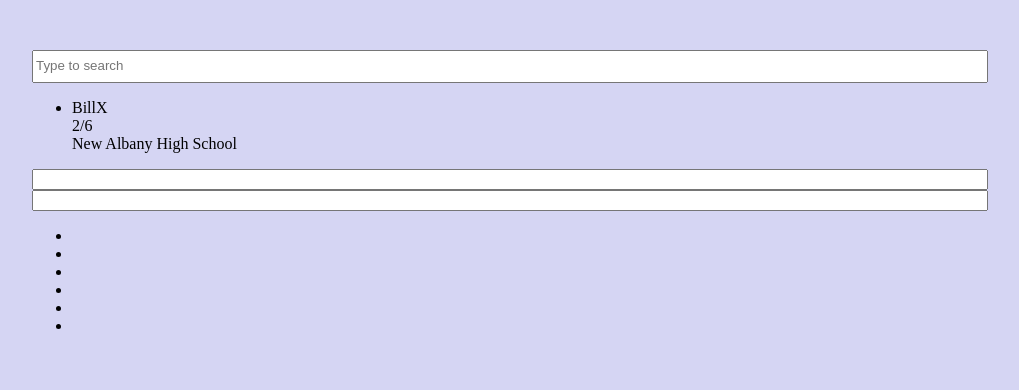
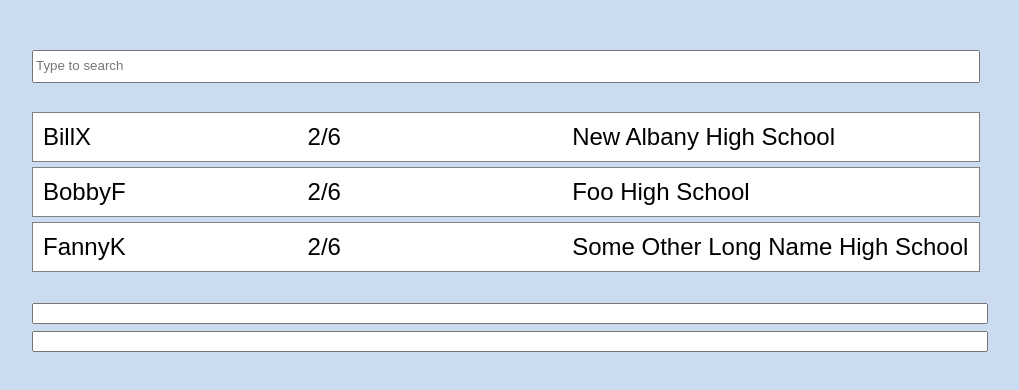
Before and after one commit to Lifetown-Columbus/lifetown_clinic, a website with bundled scripts: page src/public/index.html in a window 1280 px wide. Shown: the whole page, without its empty margins (134-1153 px from the left). Built offline with nearby package versions, Linux system fonts and the light colour scheme.

Commit message:
fixed styling for result list

```diff
--- a/src/public/app.css
+++ b/src/public/app.css
@@ -1,5 +1,32 @@
 body {
-  background-color: rgb(213, 213, 243);
+  background-color: rgb(204, 220, 240);
+  font-family: sans-serif;
+  font-size: 1.5em;
+}
+
+ul {
+    list-style: none;
+    padding: 0;
+}
+
+.results > li {
+    display: flex;
+    background-color: white;
+    padding: 10px;
+    margin-top: 5px;
+    border: 1px solid gray;
+}
+
+.results .name{
+    flex: 2
+}
+
+.results .progress{
+    flex: 2
+}
+
+.results .school{
+    flex: 3
 }
 
 .container {
@@ -10,6 +37,9 @@ body {
     margin-top: 50px;
 }
 
+.search {
+    display: flex;
+}
 .search > input {
     line-height: 2;
 }
--- a/src/public/index.html
+++ b/src/public/index.html
@@ -22,6 +22,16 @@
           <div class="progress">2/6</div>
           <div class="school">New Albany High School</div>
         </li>
+        <li>
+          <div class="name">BobbyF</div>
+          <div class="progress">2/6</div>
+          <div class="school">Foo High School</div>
+        </li>
+        <li>
+          <div class="name">FannyK</div>
+          <div class="progress">2/6</div>
+          <div class="school">Some Other Long Name High School</div>
+        </li>
       </ul>
 
       <div class="card">
```
